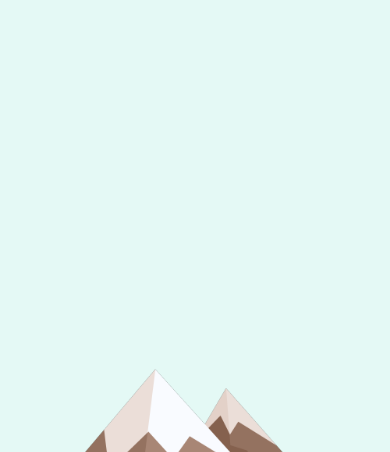
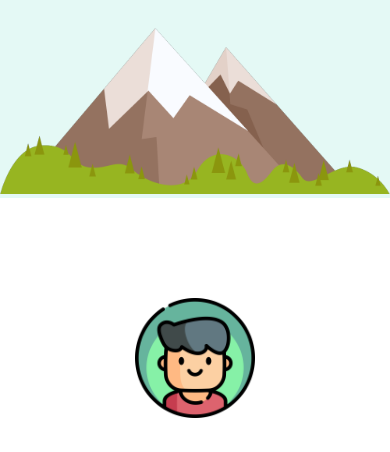
Before and after one commit to shivpatelsp/shivpatelsp, a plain HTML site: page index.html in a window 390 px wide. Shown: the part 243-695 px from the top of the page. Drawn offline with Linux system fonts and the light colour scheme; a web font is replaced by a local one.

Commit message:
change 02
cmmntd

```diff
--- a/css/styles.css
+++ b/css/styles.css
@@ -202,9 +202,9 @@ a:hover{
     h3{
         font-size: 1rem;
     }
-    .top-container{
+    /* .top-container{
         position: relative;
-        height: 75vh;
+        height: 75vh; */
     }
     .top-cloud{
         display: none;
@@ -212,7 +212,7 @@ a:hover{
     .bottom-cloud{
         display: none;
     }
-    .mountains{
+    /* .mountains{
         position: absolute;
         bottom: 0;
         left: 0;
@@ -220,7 +220,7 @@ a:hover{
         margin-top: auto;
         padding-top: 125px;
 
-    }
+    } */
 
     .profile-pic{
         width: 120px;
```
